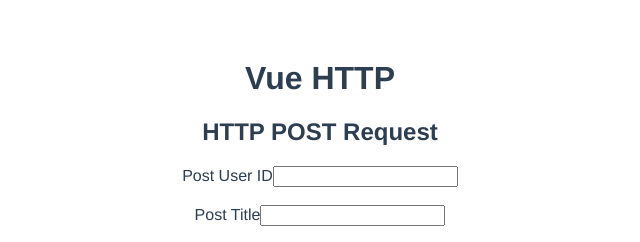
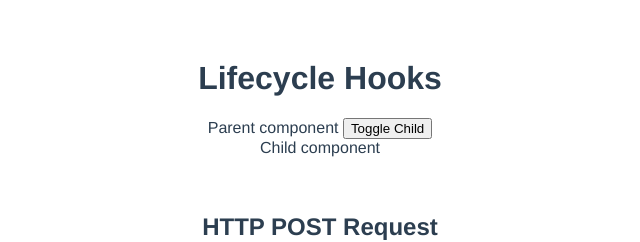
Before and after one commit to PeterOsoo/vue-js, a Vue app in the folder vue-http/: page / in a window 1280 px wide. Shown: the top 242 px of the page, without its empty margins (320-960 px from the left). Built offline with nearby package versions, Linux system fonts and the light colour scheme; no server answers.

Commit message:
Lifecycle Hooks

```diff
--- a/vue-http/src/App.vue
+++ b/vue-http/src/App.vue
@@ -1,6 +1,9 @@
 <template>
-  <h1>Vue HTTP</h1>
+  <!-- Lifecycle Hooks -->
+  <h1>Lifecycle Hooks</h1>
+  <Parent />
 
+  <!-- <h1>Vue HTTP</h1> -->
   <h2>HTTP POST Request</h2>
   <CreatePost />
 
@@ -10,11 +13,14 @@
 <script>
 import PostList from "./components/PostList.vue";
 import CreatePost from "./components/CreatePost.vue";
+import Parent from "./components/Parent.vue";
+
 export default {
   name: "App",
   components: {
     PostList,
     CreatePost,
+    Parent,
   },
 };
 </script>
--- /dev/null
+++ b/vue-http/src/components/Child.vue
@@ -0,0 +1,36 @@
+<template>
+  <div>Child component</div>
+</template>
+
+<script>
+export default {
+  name: "Child",
+  beforeCreate() {
+    console.log("Child beforeCreate()");
+  },
+  created() {
+    console.log("Child created()");
+  },
+  beforeMount() {
+    console.log("Child beforeMount()");
+  },
+  mounted() {
+    console.log("Child mounted()");
+  },
+  beforeUpdate() {
+    console.log("Child beforeUpdate()");
+  },
+  updated() {
+    console.log("Child updated()");
+  },
+  beforeUnmount() {
+    console.log("Child beforeUnmount()");
+  },
+  unmounted() {
+    console.log("Child unmounted()");
+  },
+};
+</script>
+
+<style scoped>
+</style>
--- /dev/null
+++ b/vue-http/src/components/Parent.vue
@@ -0,0 +1,48 @@
+<template>
+  <div>
+    Parent component
+    <button @click="showChild = !showChild">Toggle Child</button>
+    <Child v-if="showChild" />
+    <br /><br />
+  </div>
+</template>
+
+<script>
+import Child from "./Child.vue";
+export default {
+  components: { Child },
+  name: "Parent",
+  data() {
+    return {
+      showChild: true,
+    };
+  },
+  beforeCreate() {
+    console.log("Parent beforeCreate()");
+  },
+  created() {
+    console.log("Parent created()");
+  },
+  beforeMount() {
+    console.log("Parent beforeMount()");
+  },
+  mounted() {
+    console.log("Parent mounted()");
+  },
+  beforeUpdate() {
+    console.log("Parent beforeUpdate()");
+  },
+  updated() {
+    console.log("Parent updated()");
+  },
+  beforeUnmount() {
+    console.log("Parent beforeUnmount()");
+  },
+  unmounted() {
+    console.log("Parent unmounted()");
+  },
+};
+</script>
+
+<style scoped>
+</style>
```
